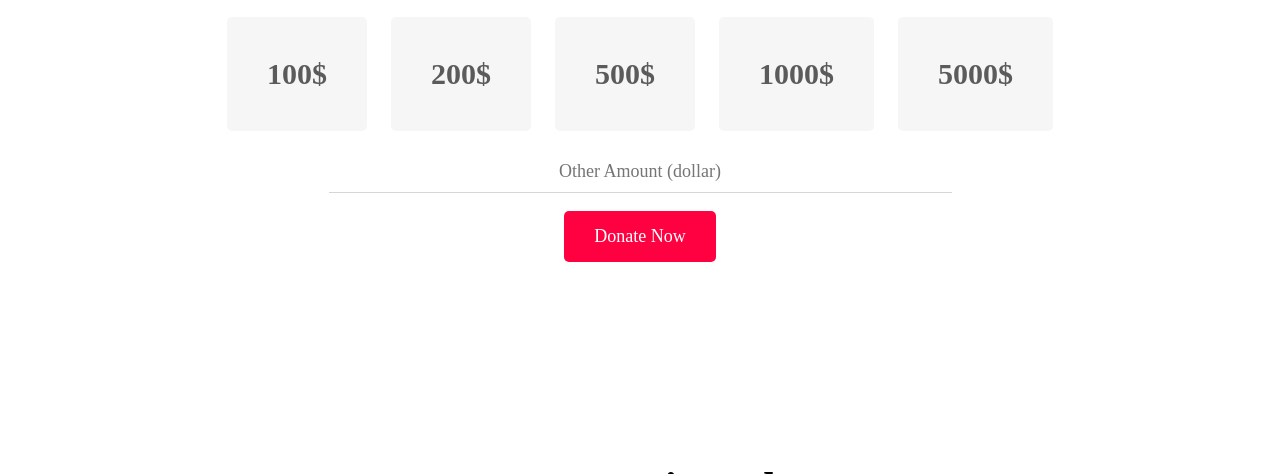
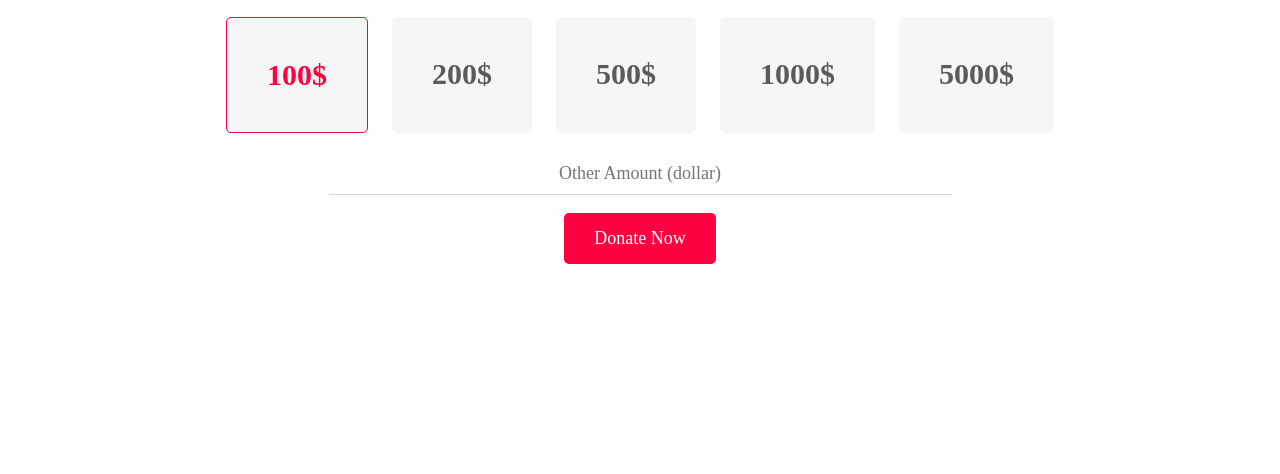
Before and after one commit to mohammadashrafulislam/donation-website, a plain HTML site: page index.html in a window 1280 px wide. In both pictures the pointer is over the element "100$". Shown: the part 814-1288 px from the top of the page. Drawn offline with Linux system fonts and the light colour scheme.

Commit message:
Update Donate.css

```diff
--- a/Donate.css
+++ b/Donate.css
@@ -50,6 +50,10 @@
     font-size: 18px;
     color: #5c5b5b;
     padding: 15px 350px;
+}
+.box-items:hover {
+    border: 1px solid #FF0040;
+    color:  #FF0040;
 }
 .box-details{
     display: flex;
```
